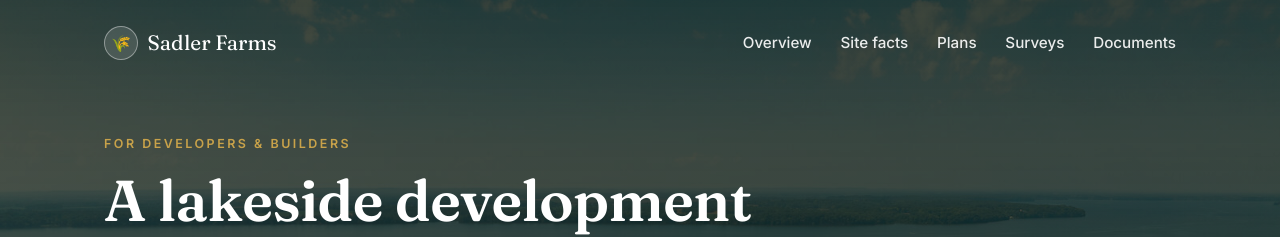
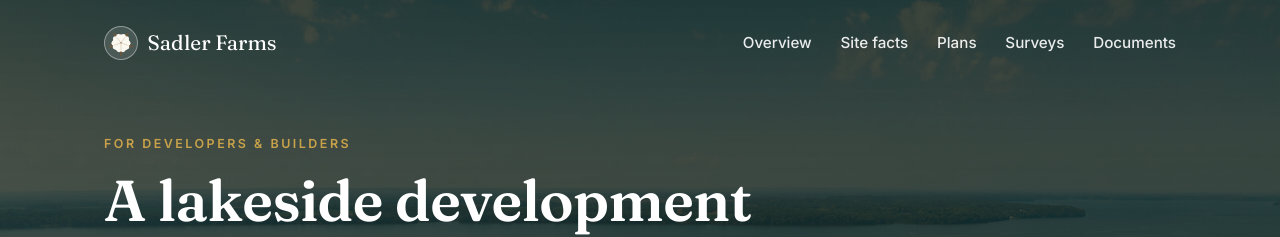
Before and after one commit to cawka/sadlerfarmsllc.com, a Jekyll site: the page built from developers.html, in a window 1280 px wide and 900 px high. Shown: the top 237 px of the window. Built offline with Jekyll 4.4.1, drawn with Linux system fonts in a browser that asks for light colours; comment, search, counter and statistics services are not loaded.

Commit message:
Replace the wheat emoji logo mark with a cotton boll
The land may once have been a cotton farm, so the nav mark is now a
small drawn cotton boll (inline SVG, shared by both pages) instead of
the wheat emoji.

Co-Authored-By: Claude Opus 5.5 <noreply@anthropic.com>
Claude-Session: https://claude.ai/code/session_01FiGmMBAuR3rbnLVuuFUXma

```diff
--- a/developers.html
+++ b/developers.html
@@ -13,7 +13,7 @@ permalink: /developers/
 
 <header class="page-header" id="top">
   <nav class="nav">
-    <a class="nav__brand" href="{{ home }}"><span class="nav__mark">🌾</span> Sadler Farms</a>
+    <a class="nav__brand" href="{{ home }}"><span class="nav__mark">{% include cotton.svg %}</span> Sadler Farms</a>
     <button class="nav__toggle" type="button" aria-expanded="false" aria-controls="nav-links" aria-label="Menu">
       <span></span><span></span><span></span>
     </button>
--- a/index.html
+++ b/index.html
@@ -24,7 +24,7 @@ video:
   </div>
 
   <nav class="nav">
-    <a class="nav__brand" href="#top"><span class="nav__mark">🌾</span> Sadler Farms</a>
+    <a class="nav__brand" href="#top"><span class="nav__mark">{% include cotton.svg %}</span> Sadler Farms</a>
     <button class="nav__toggle" type="button" aria-expanded="false" aria-controls="nav-links" aria-label="Menu">
       <span></span><span></span><span></span>
     </button>
```
Also changed, not shown: _includes/cotton.svg (added).
